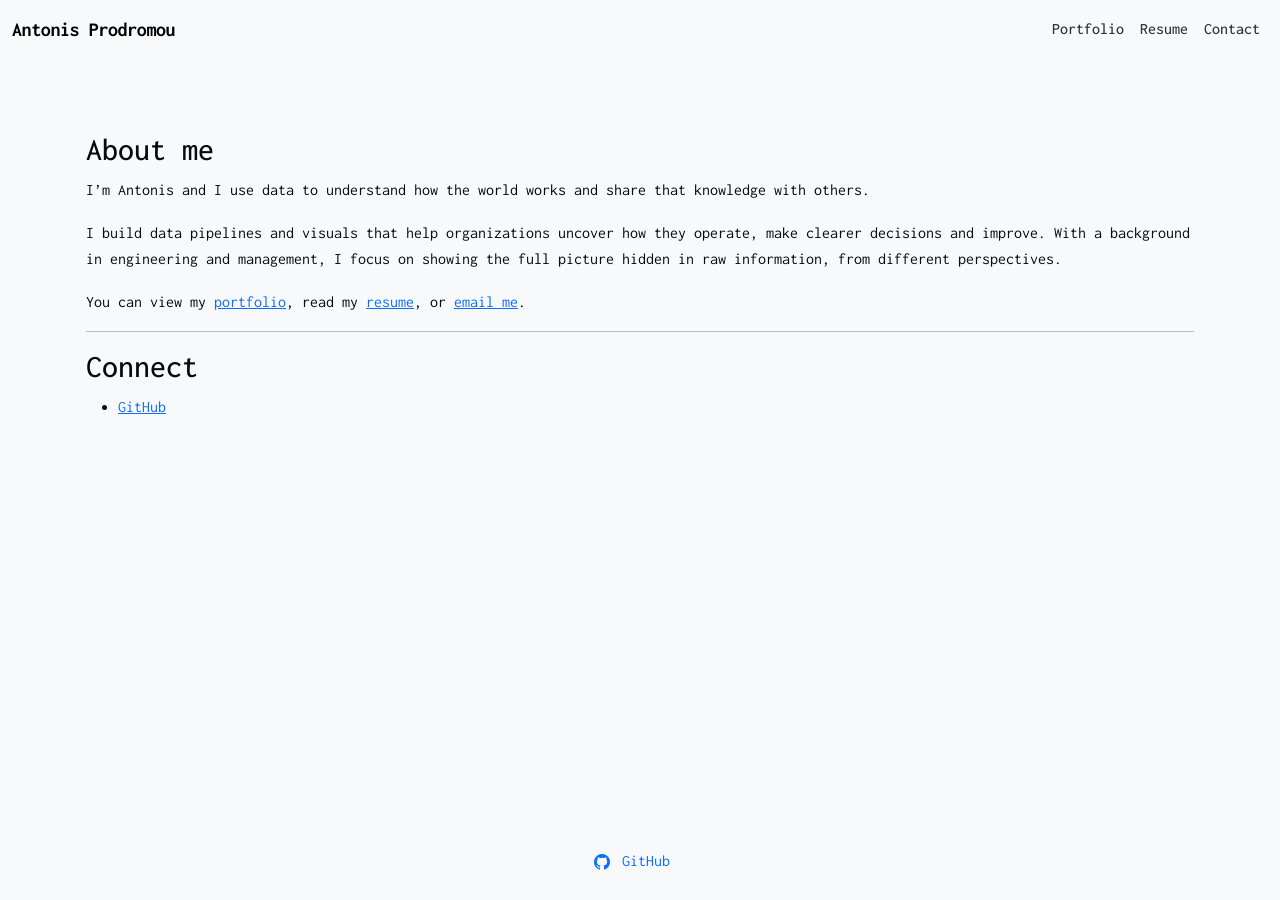
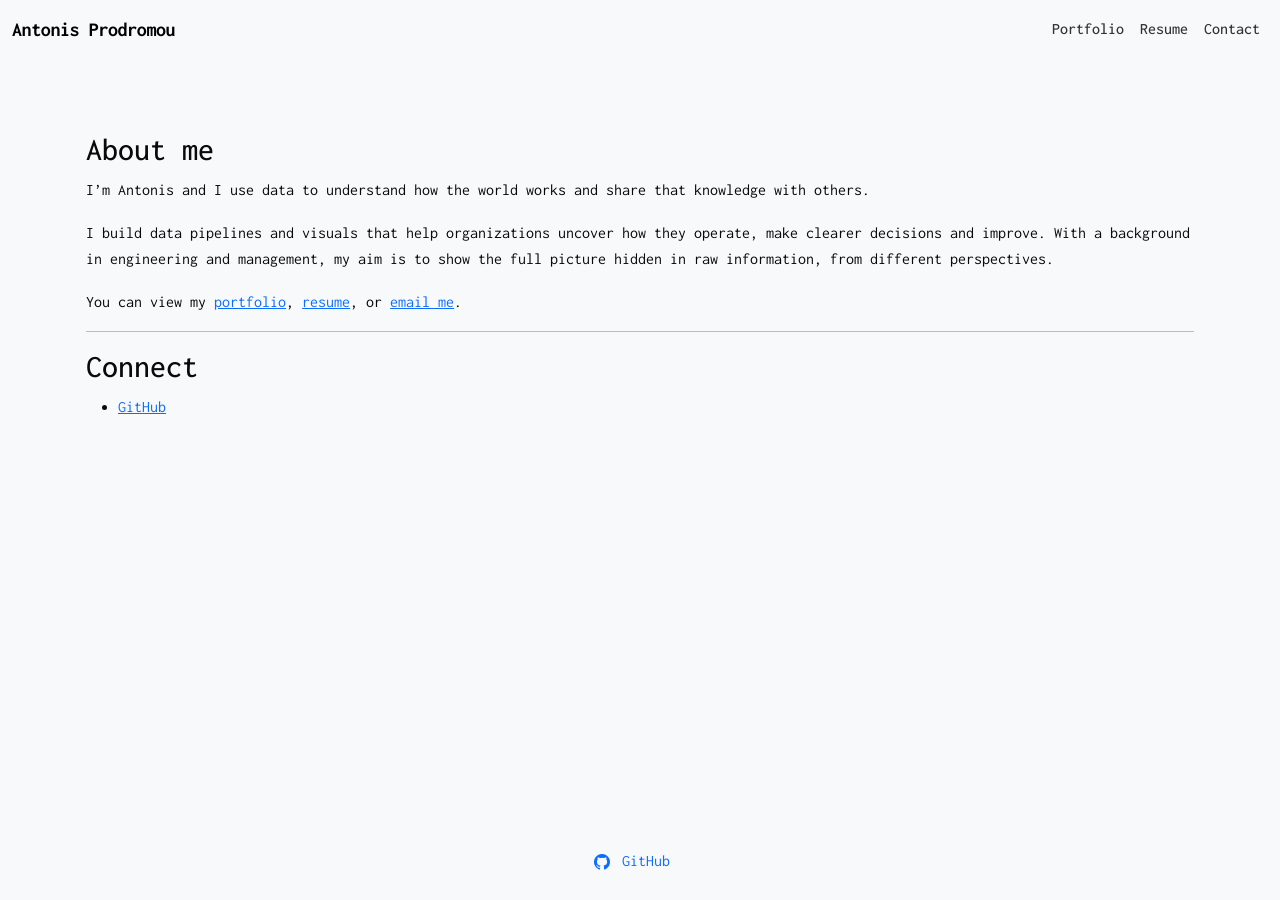
Before and after one commit to akprodromou/akprodromou.github.io, a Jekyll site: the page built from index.md, in a window 1280 px wide. Built offline with Jekyll 4.4.1, drawn with Linux system fonts in a browser that asks for light colours; comment, search, counter and statistics services are not loaded.

Commit message:
intro words change

```diff
--- a/index.md
+++ b/index.md
@@ -7,9 +7,9 @@ title: Portfolio
 
 I'm Antonis and I use data to understand how the world works and share that knowledge with others.
 
-I build data pipelines and visuals that help organizations uncover how they operate, make clearer decisions and improve. With a background in engineering and management, I focus on showing the full picture hidden in raw information, from different perspectives.
+I build data pipelines and visuals that help organizations uncover how they operate, make clearer decisions and improve. With a background in engineering and management, my aim is to show the full picture hidden in raw information, from different perspectives.
 
-You can view my [portfolio](./portfolio), read my [resume](./resume), or <a href="mailto:&#97;&#107;&#112;&#114;&#111;&#100;&#114;&#111;&#109;&#111;&#117;&#64;&#103;&#109;&#97;&#105;&#108;&#46;&#99;&#111;&#109;">email me</a>.
+You can view my [portfolio](./portfolio), [resume](./resume), or <a href="mailto:&#97;&#107;&#112;&#114;&#111;&#100;&#114;&#111;&#109;&#111;&#117;&#64;&#103;&#109;&#97;&#105;&#108;&#46;&#99;&#111;&#109;">email me</a>.
 
 
 ---
```
